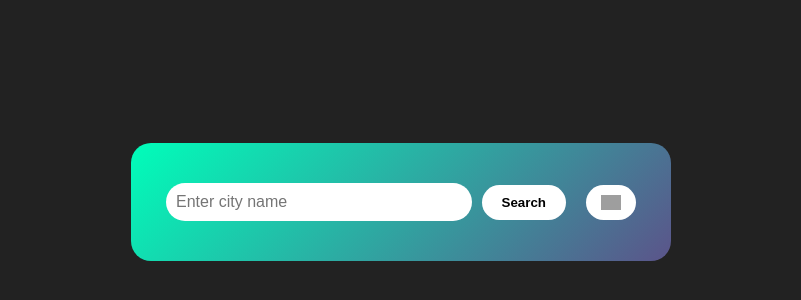
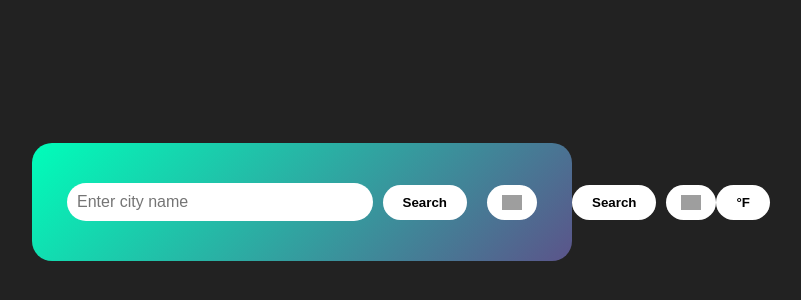
Before and after one commit to sasidhar-jonnalagadda/weather-app, a plain HTML site: page index.html in a window 1280 px wide. Shown: the part 198-498 px from the top of the page, without its empty margins (239-1040 px from the left). Drawn offline with Linux system fonts and the light colour scheme; no server answers; grey boxes are pictures that could not be loaded.

Commit message:
feat: Add temperature unit toggle button
Added a new button element to the search container in index.html to serve as the user interface trigger for switching between Celsius and Fahrenheit temperature units.

```diff
--- a/index.html
+++ b/index.html
@@ -57,6 +57,13 @@
         </div>
       </div>
     </div>
+    <button id="search-btn">Search</button>
+
+<button id="location-btn" aria-label="Use current location">
+   <img src="https://img.icons8.com/ios-filled/50/000000/marker.png" width="20px" style="filter: invert(0);" alt="Location marker">
+</button>
+
+<button id="unit-toggle" aria-label="Toggle temperature unit">°F</button>
     <script src="script.js"></script>
   </body>
 </html>
```
